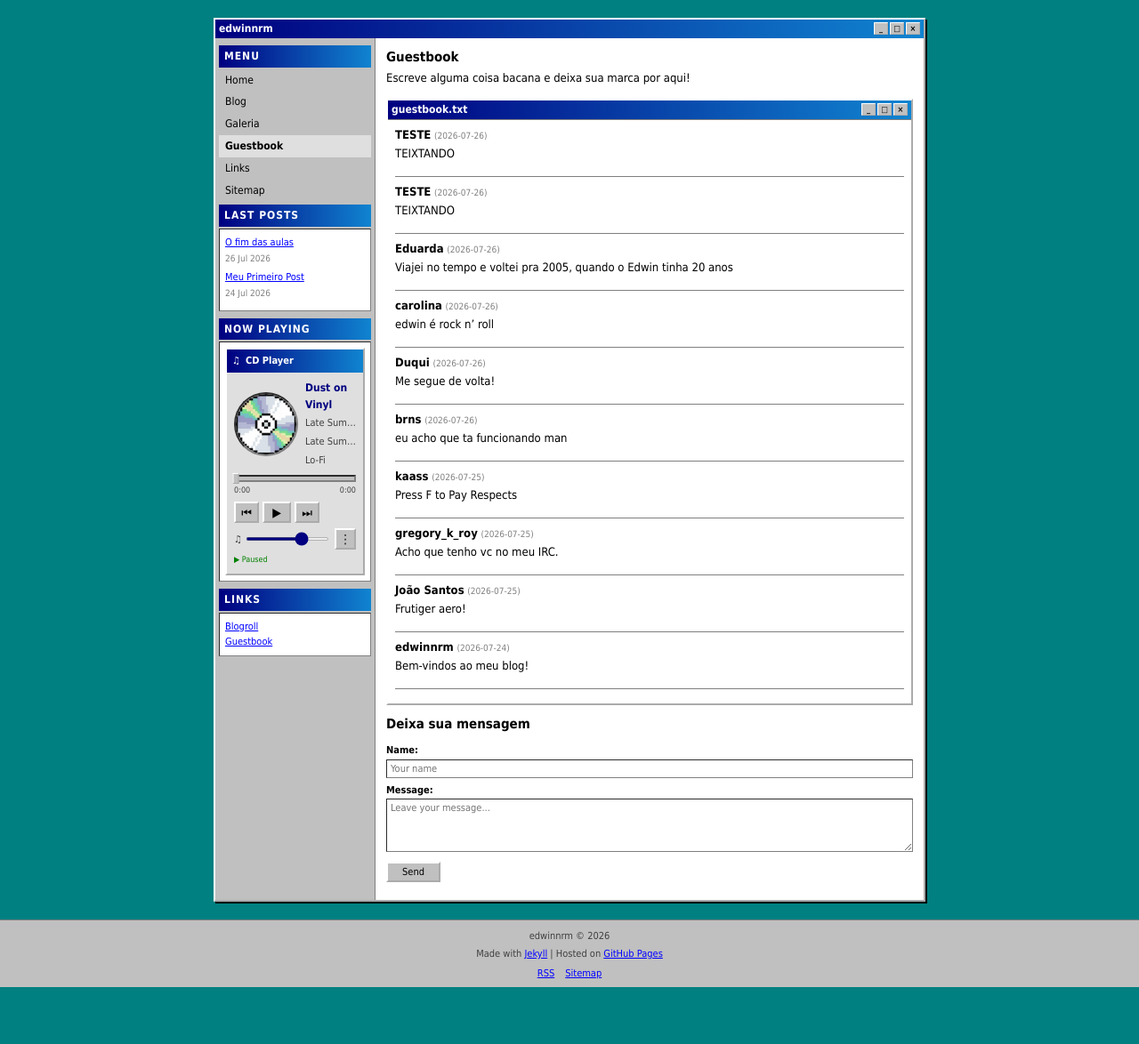
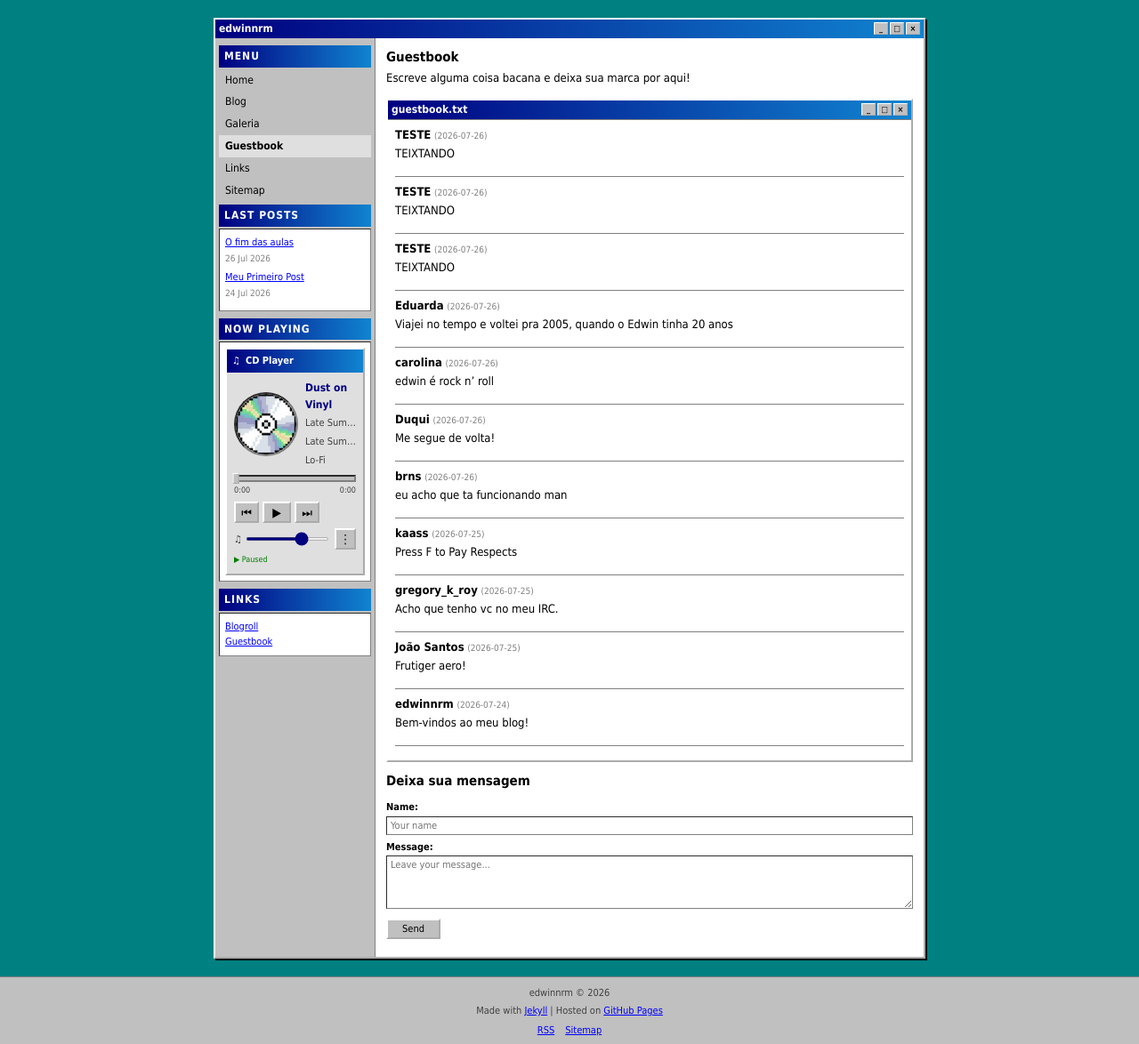
Before and after one commit to EdwinNRM/Blog, a Jekyll site: the page built from pages/guestbook.md, in a window 1280 px wide. Shown: the whole page at 89% size. Built offline with Jekyll 4.4.1, drawn with Linux system fonts in a browser that asks for light colours; before the commit the page ends 1110 px from its top, so only the background shows below that.

Commit message:
Add guestbook from TESTE

```diff
--- a/_data/guestbook.yml
+++ b/_data/guestbook.yml
@@ -38,3 +38,7 @@
 - name: "TESTE"
   date: "2026-07-26"
   message: "TEIXTANDO"
+
+- name: "TESTE"
+  date: "2026-07-26"
+  message: "TEIXTANDO"
```
